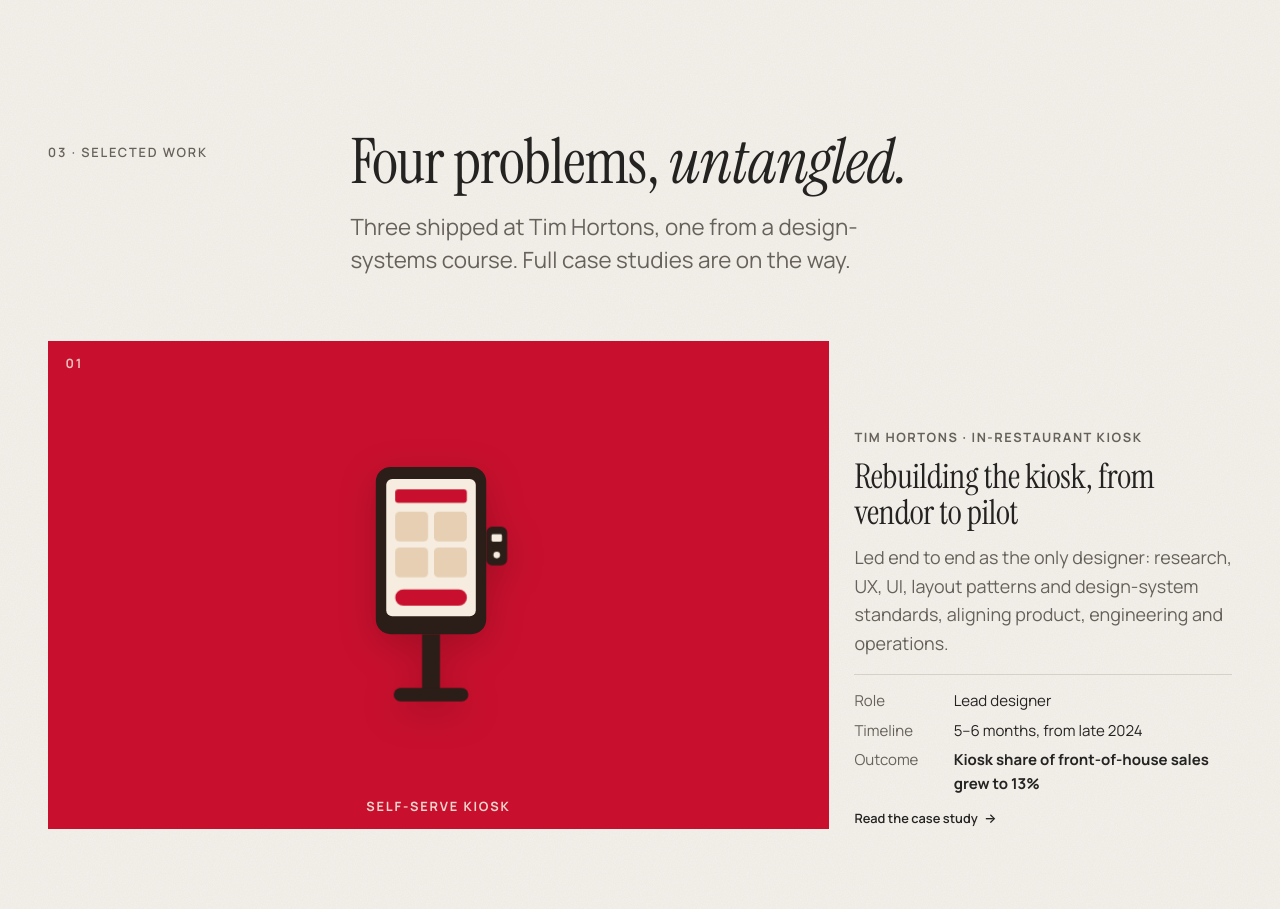
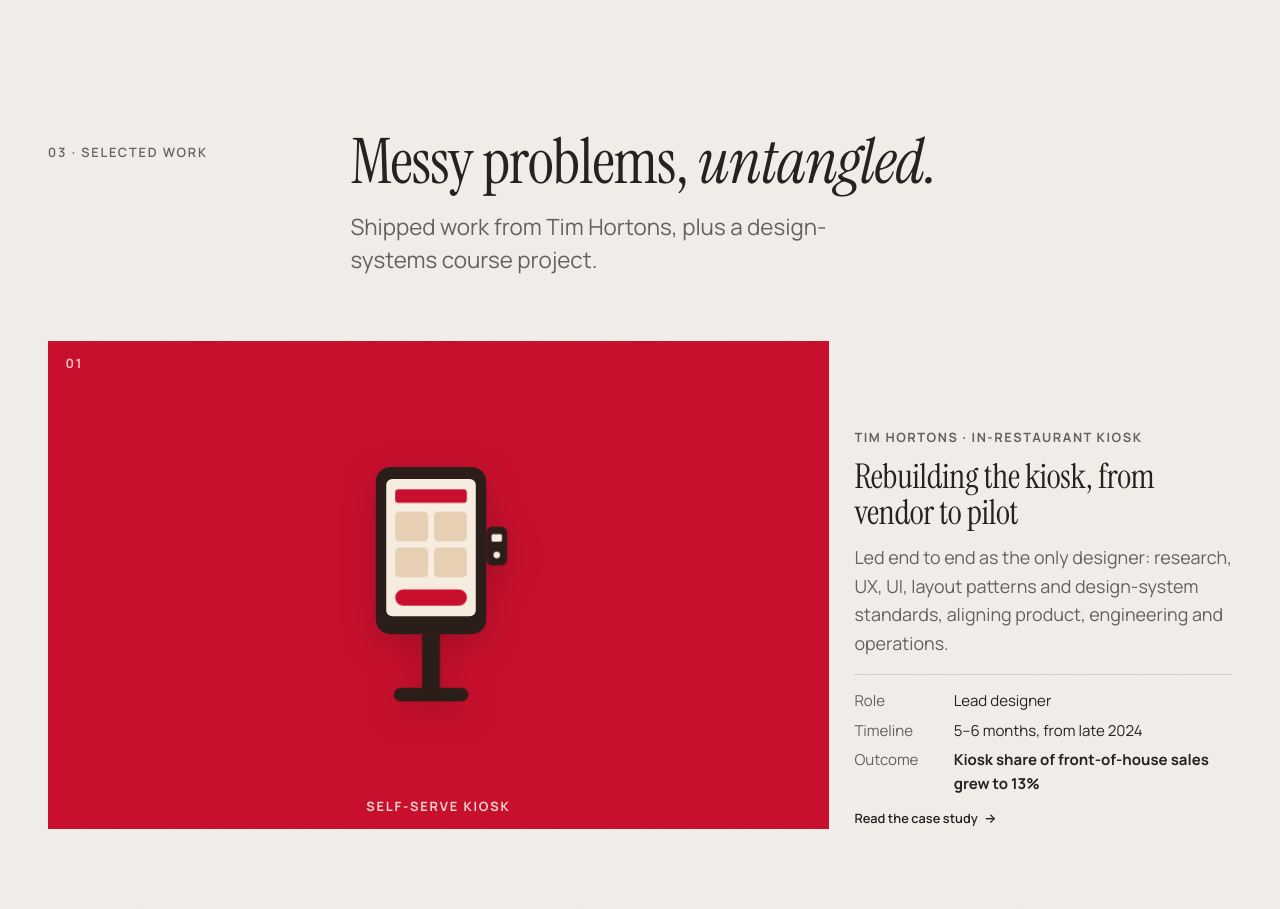
Before and after one commit to madebyanvita/madebyanvita.github.io, a plain HTML site: page index.html in a window 1280 px wide. Shown: the part 1760-2669 px from the top of the page. Drawn offline with Linux system fonts and the light colour scheme.

Commit message:
Homepage: work heading without a project count
Co-Authored-By: Claude Opus 5.5 <noreply@anthropic.com>

```diff
--- a/index.html
+++ b/index.html
@@ -121,8 +121,8 @@
     <div class="wrap">
       <header class="grid section-head reveal">
         <p class="label section-label">Selected work</p>
-        <h2 id="work-title">Four problems, <em>untangled.</em></h2>
-        <p class="section-intro">Three shipped at Tim Hortons, one from a design-systems course. Full case studies are on the way.</p>
+        <h2 id="work-title">Messy problems, <em>untangled.</em></h2>
+        <p class="section-intro">Shipped work from Tim Hortons, plus a design-systems course project.</p>
       </header>
 
       <div class="projects">
```
